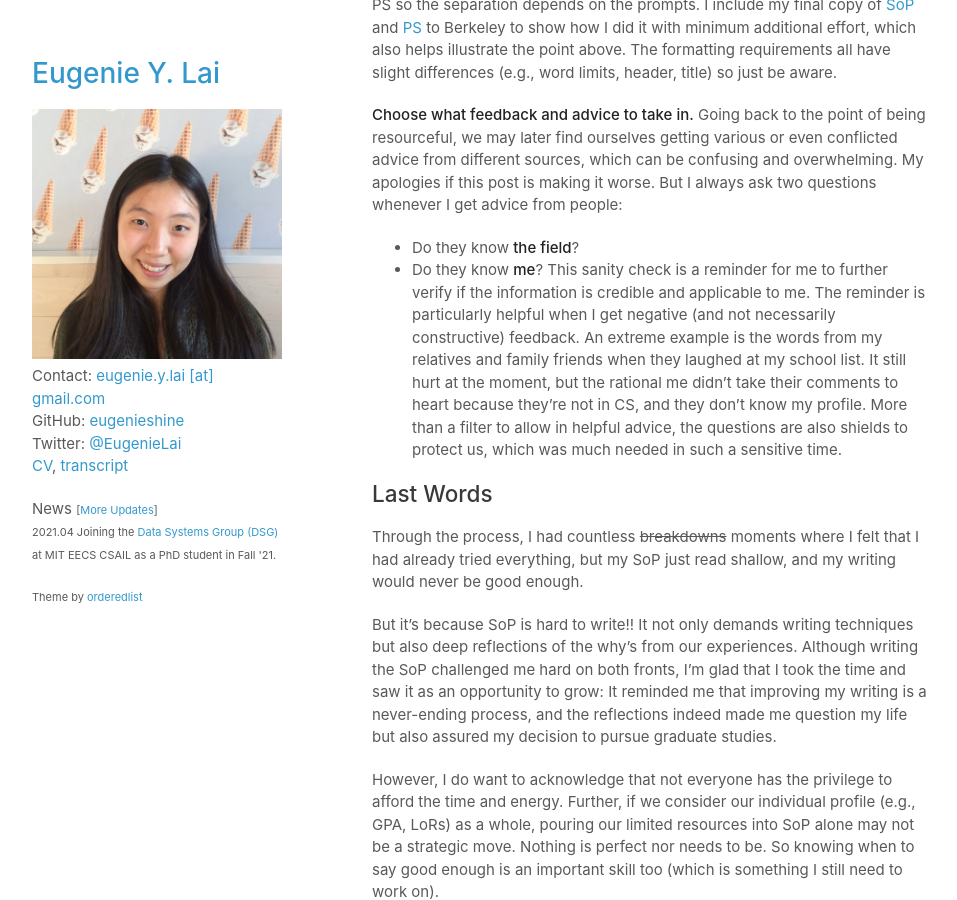
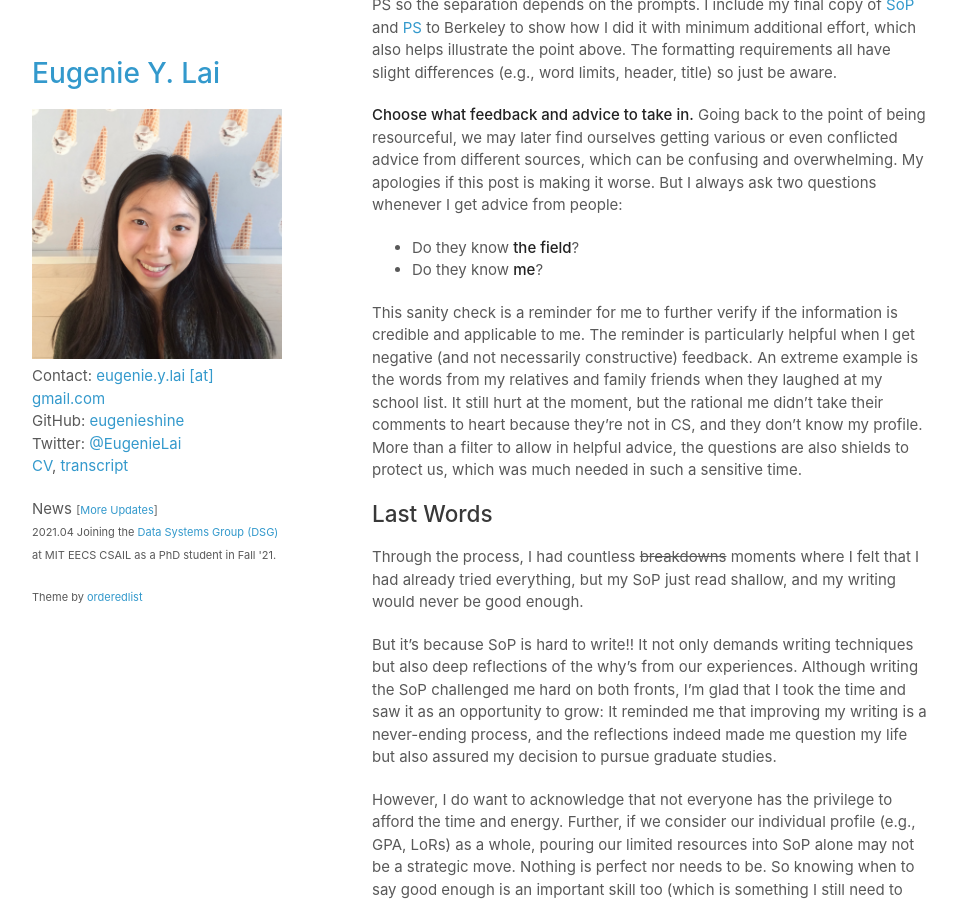
Before and after one commit to eugenielai/eugenielai.github.io, a Jekyll site: the page built from posts/another_annotated_sop.md, in a window 1280 px wide and 900 px high, scrolled down 9201 px. Shown: the whole window, without its empty margins (158-1115 px from the left). Built offline with Jekyll 4.4.1, drawn with Linux system fonts in a browser that asks for light colours; a script that is not in the unit is left out; part of the change alters nothing that is shown; some of the changed text lies outside the part shown.

Commit message:
fix formatting

```diff
--- a/posts/another_annotated_sop.md
+++ b/posts/another_annotated_sop.md
@@ -33,11 +33,11 @@ Motivation to (uncomfortably) put myself out there:
 * I received so so much help and support throughout this grad application cycle and just want to give back.
 
 Speaking of support, a list of direct help I received for my SoP:
-* I was privileged to be assisted by the [MIT GAAP](https://www.thrive-eecs.mit.edu/gaap) and [Berkeley EAAA program](https://twitter.com/ermgrant/status/1316111464273502211?s=20). A huge thank you to my MIT GAAP mentor, [Xuan](https://twitter.com/xuanalogue), who chatted with me bi-weekly since October 2020, provided extremely valuable feedback on my SoP, and helped me navigate through the applying process. It still feels surreal that I will actually see her in person at MIT this fall.
+* I was privileged to be assisted by the [MIT GAAP](https://www.thrive-eecs.mit.edu/gaap) and [Berkeley EAAA program](https://twitter.com/ermgrant/status/1316111464273502211?s=20). A huge thank you to my MIT GAAP mentor, [Xuan](https://twitter.com/xuanalogue), who chatted with me bi-weekly since October 2020, provided extremely valuable feedback on my SoP, and helped me navigate through the applying process. It still feels surreal that I will actually meet her in person at MIT this fall.
 * Many thanks to my labmates and my research parent, Dr. [Rachel Pottinger](https://www.cs.ubc.ca/~rap/), who offered both helpful comments and emotional support.
 * I happened to take [COMM 395 Business Communication](https://mybcom.sauder.ubc.ca/courses-money-enrolment/courses/comm-395) with [Elizabeth Bowker](https://www.sauder.ubc.ca/people/elizabeth-bowker) that term (to fulfill my undergraduate degree requirement at UBC). I found some materials covered for presentations transferable to writing, and a big thank you to her for the additional support.
 * I was also privileged to get help from the [Writing Centre](https://ubcca.mywconline.com/index.php?logout=YES) and [Student Service Centre](https://students.ubc.ca/) at my undergraduate university.
-* Just to reiterate, the examples by the [MIT EECS Communication Lab](https://mitcommlab.mit.edu/eecs/commkit/cvresume/) are helpful. Many other schools/programs (e.g., [CMU](https://www.cmu.edu/student-success/other-resources/handouts/comm-supp-pdfs/grad-app-sop.pdf)) provide such examples too.
+* Just to reiterate, the examples by the [MIT EECS Communication Lab](https://mitcommlab.mit.edu/eecs/commkit/cvresume/) are particularly helpful. Many other schools/programs (e.g., [CMU](https://www.cmu.edu/student-success/other-resources/handouts/comm-supp-pdfs/grad-app-sop.pdf)) provide such examples too.
 * I was also influenced by these YouTube channels: [Lillian - AlphaGenesis](https://www.youtube.com/channel/UCBfyfPZR0Cc5b-nl5vO4fbw), [Casey Fiesler](https://www.youtube.com/channel/UCBAjxQbVXFxj6pylf7jgZPA), [The Kath Path](https://www.youtube.com/channel/UCDyOQFc-pAuIEjICmoq3VLw), [Andy Stapleton](https://www.youtube.com/channel/UCFqXmQ56-Gp1rIKa-GoAJvQ).
 
 So the first takeaway is clear: **Be resourceful.** Ask around. Keep an eye out for opportunities and resources, which shouldn’t take up much energy. Just have that running in the background.
@@ -150,6 +150,7 @@ I also learned and applied these general/minor things.
 **Choose what feedback and advice to take in.** Going back to the point of being resourceful, we may later find ourselves getting various or even conflicted advice from different sources, which can be confusing and overwhelming. My apologies if this post is making it worse. But I always ask two questions whenever I get advice from people:
 * Do they know **the field**?
 * Do they know **me**?
+
 This sanity check is a reminder for me to further verify if the information is credible and applicable to me. The reminder is particularly helpful when I get negative (and not necessarily constructive) feedback. An extreme example is the words from my relatives and family friends when they laughed at my school list. It still hurt at the moment, but the rational me didn’t take their comments to heart because they’re not in CS, and they don’t know my profile. More than a filter to allow in helpful advice, the questions are also shields to protect us, which was much needed in such a sensitive time.
 
 ## Last Words
```
